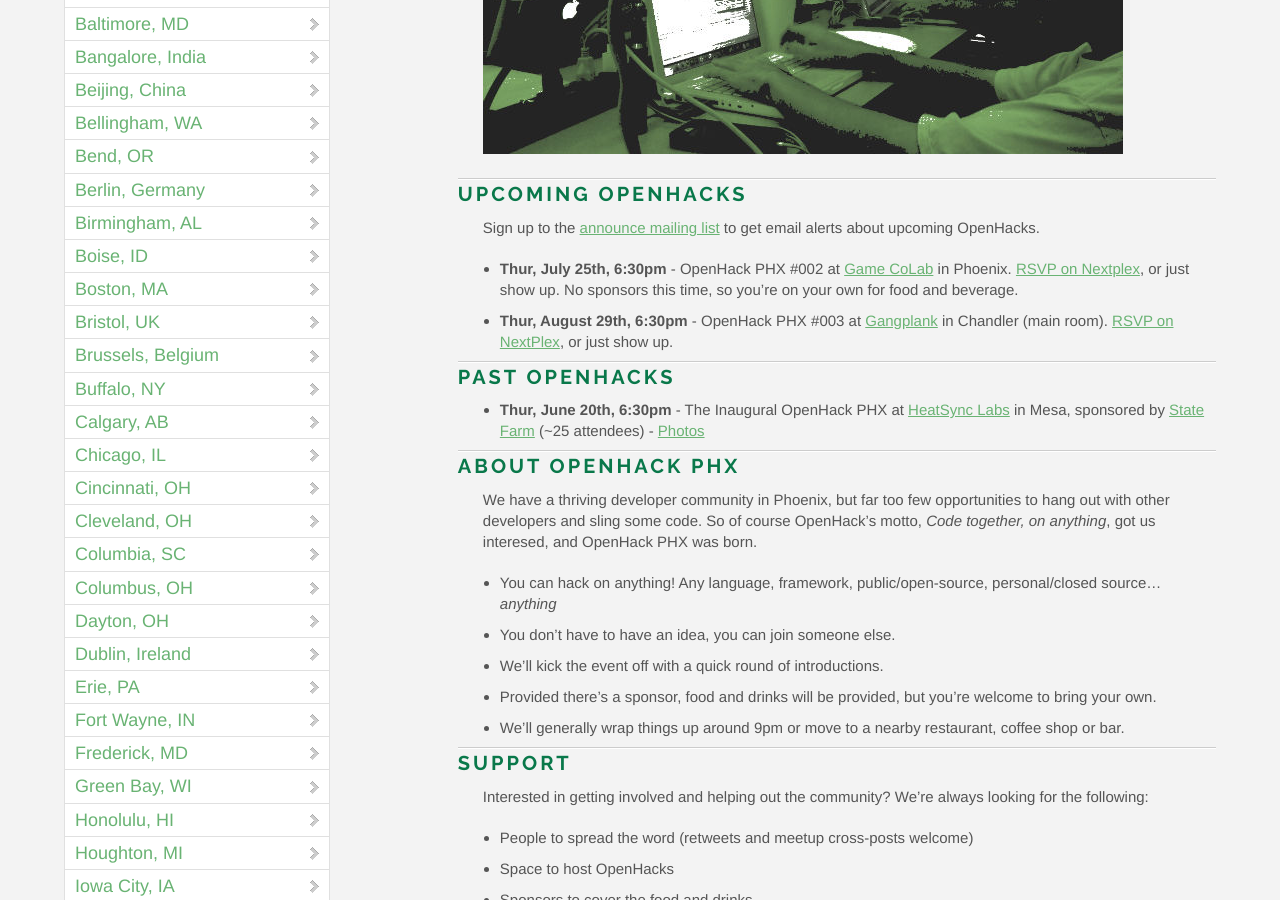
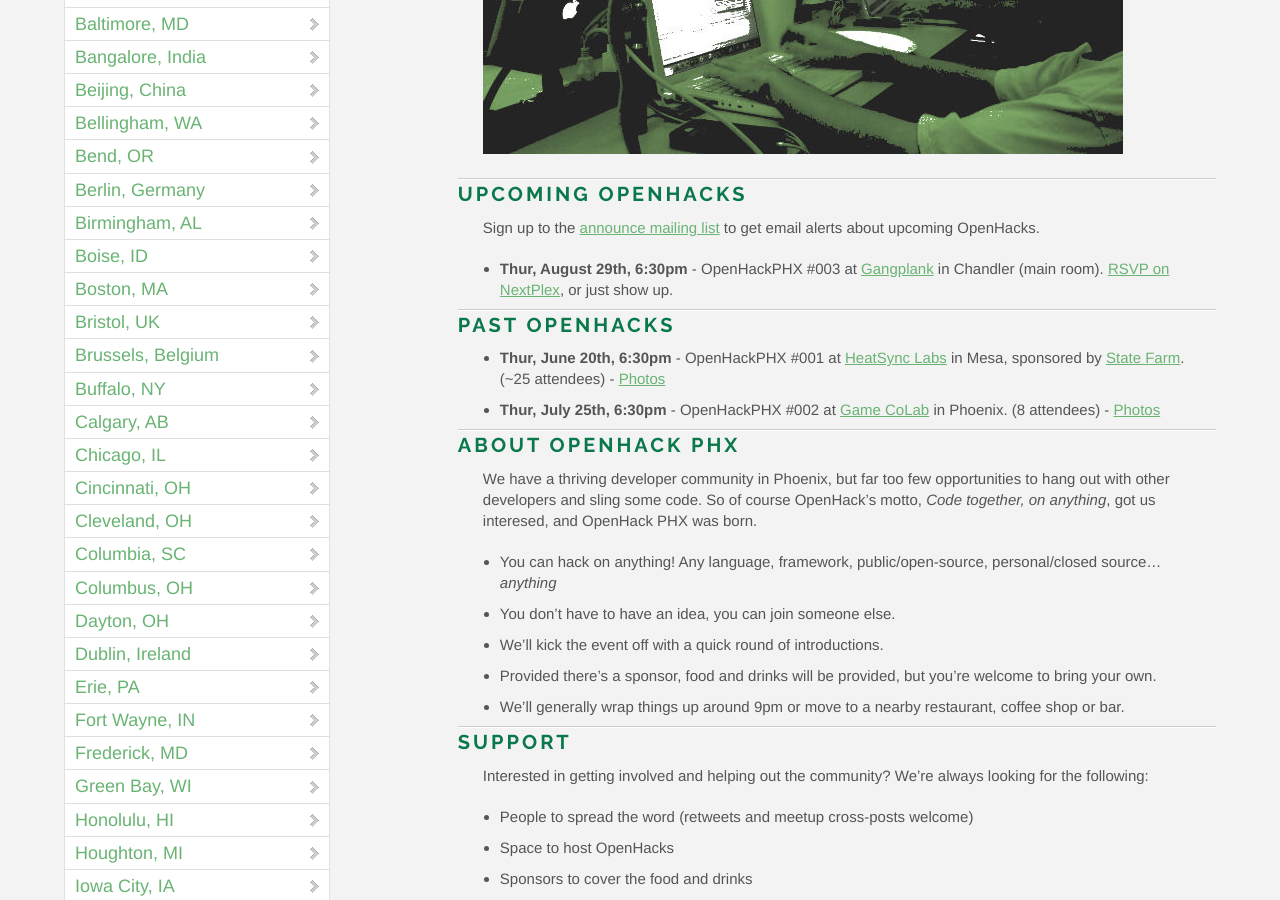
Before and after one commit to OpenHack/openhack.github.com, a Jekyll site: the page built from phoenix/index.markdown, in a window 1280 px wide and 900 px high, scrolled down 341 px. Built offline with Jekyll 4.4.1, drawn with Linux system fonts in a browser that asks for light colours; nearby versions of some CDN libraries; Markdown is read by kramdown in place of the engine named in the settings; comment, search, counter and statistics services are not loaded.

Commit message:
moved openhack #002 to past

```diff
--- a/phoenix/index.markdown
+++ b/phoenix/index.markdown
@@ -11,12 +11,12 @@ title: OpenHack - Phoenix, AZ
 
 Sign up to the [announce mailing list](http://eepurl.com/BkGf9) to get email alerts about upcoming OpenHacks.
 
-- **Thur, July 25th, 6:30pm** - OpenHack PHX #002 at [Game CoLab](http://gamecolab.org/) in Phoenix. [RSVP on Nextplex](http://nextplex.com/phoenix-az/calendar/events/8831-july-openhack), or just show up. No sponsors this time, so you're on your own for food and beverage.
-- **Thur, August 29th, 6:30pm** - OpenHack PHX #003 at [Gangplank](http://chandler.gangplankhq.com/) in Chandler (main room). [RSVP on NextPlex](http://nextplex.com/phoenix-az/calendar/events/8959-openhack-003), or just show up.
+- **Thur, August 29th, 6:30pm** - OpenHackPHX #003 at [Gangplank](http://chandler.gangplankhq.com/) in Chandler (main room). [RSVP on NextPlex](http://nextplex.com/phoenix-az/calendar/events/8959-openhack-003), or just show up.
 
 ### Past OpenHacks
 
-- **Thur, June 20th, 6:30pm** - The Inaugural OpenHack PHX at [HeatSync Labs](http://www.heatsynclabs.org/) in Mesa, sponsored by [State Farm](https://www.statefarm.com/) (~25 attendees) - [Photos](http://www.flickr.com/photos/openhackphx/sets/72157634262712091/)
+- **Thur, June 20th, 6:30pm** - OpenHackPHX #001 at [HeatSync Labs](http://www.heatsynclabs.org/) in Mesa, sponsored by [State Farm](https://www.statefarm.com/). (~25 attendees) - [Photos](http://www.flickr.com/photos/openhackphx/sets/72157634262712091/)
+- **Thur, July 25th, 6:30pm** - OpenHackPHX #002 at [Game CoLab](http://gamecolab.org/) in Phoenix. (8 attendees) - [Photos](http://www.flickr.com/photos/openhackphx/sets/72157634799048653/)
 
 ### About OpenHack PHX
 
```
